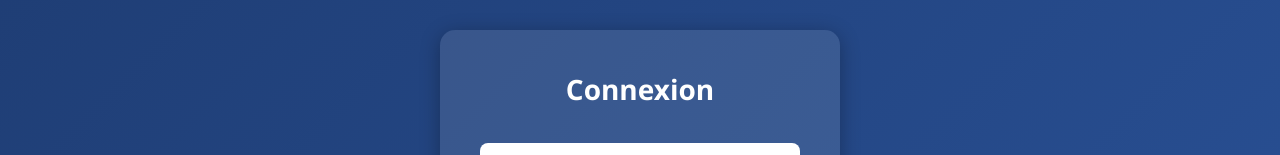
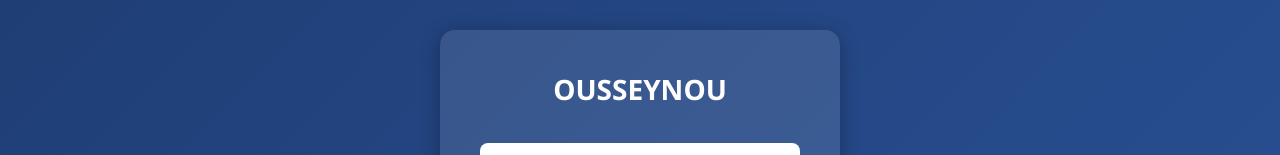
Before and after one commit to ahmadoulo/nodejs-api-server-app, a website: page index.html in a window 1280 px wide. Shown: the part 191-346 px from the top of the page. Drawn offline with Linux system fonts and the light colour scheme.

Commit message:
Update index.html

```diff
--- a/index.html
+++ b/index.html
@@ -10,7 +10,7 @@
   <div class="container">
 
     <div class="login-box active">
-      <h1>Connexion</h1>
+      <h1>OUSSEYNOU</h1>
       <form id="login-form">
         <input type="text" id="username" placeholder="Username" required />
         <input type="password" id="password" placeholder="Password" required />
```
